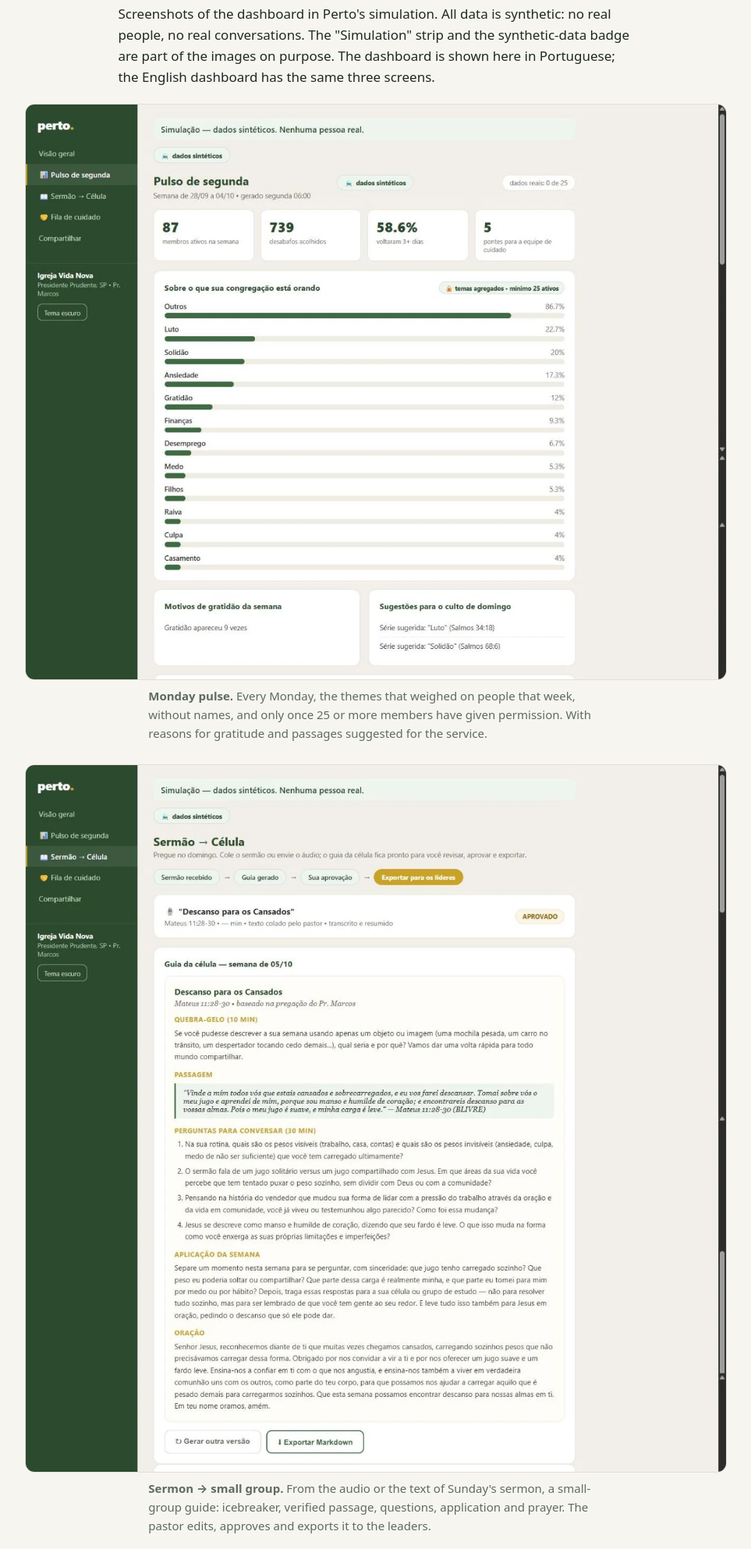
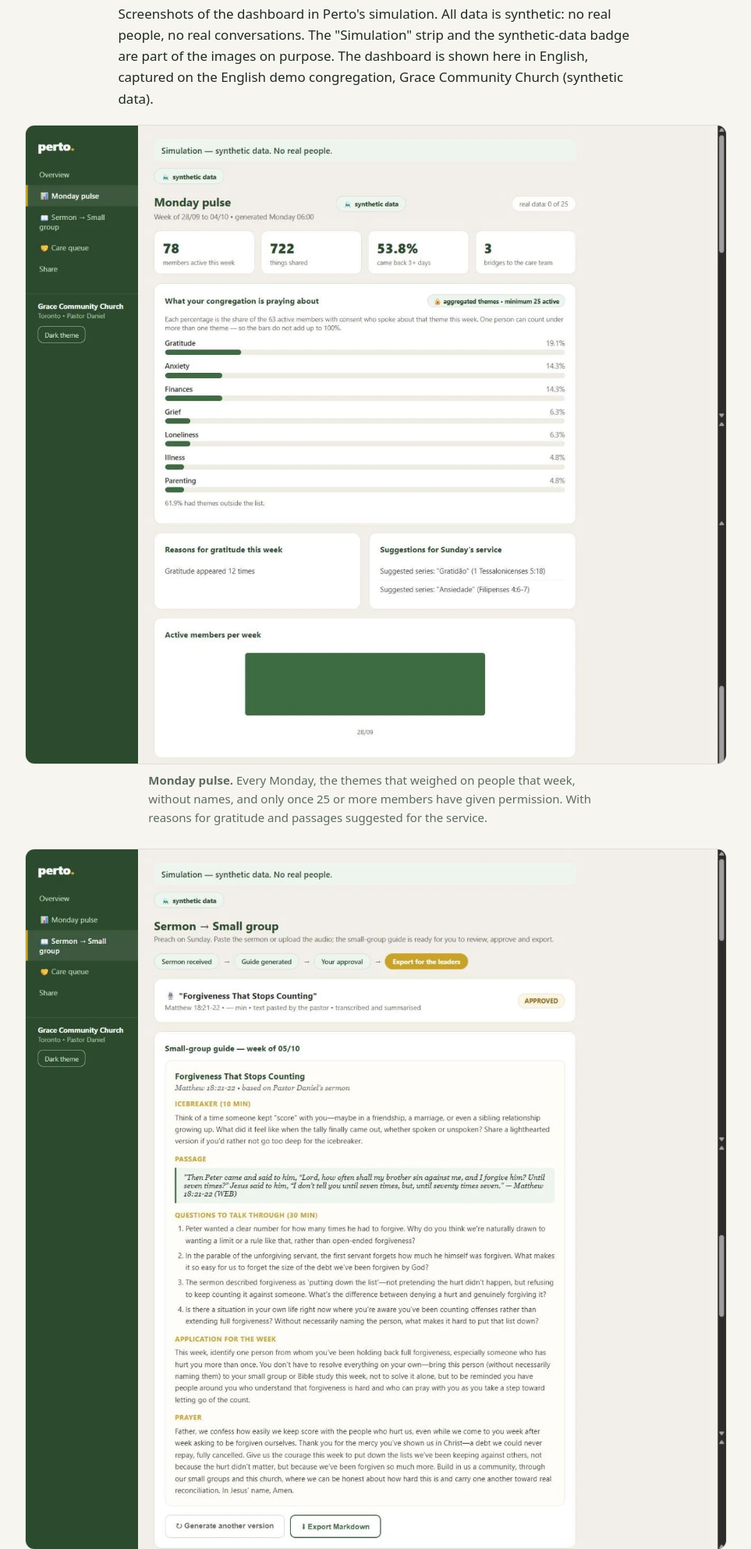
Before and after one commit to bridge-intelligence-lab/perto-site, a plain HTML site: page en/churches.html in a window 1280 px wide. Shown: the part 1077-3063 px from the top of the page at 78% size, without its empty margins (158-1121 px from the left). Drawn offline with Linux system fonts and the light colour scheme.

Commit message:
For-churches EN page: English dashboard screenshots
Replace the three Portuguese dashboard screenshots on en/churches.html with
English ones captured on the perto-sim deployment's English congregation
(Grace Community Church, CAGR26), Simulation view, light theme, product
commit 21f4c75 on develop, 2026-10-09 morning ET. Same capture method as
the Portuguese set; the care queue shows the default "All (3)" filter,
since CAGR26 has no new or in-progress requests. Every row is a synthetic
persona. igrejas.html and the painel-* files are untouched.

- assets/img/dashboard-pulse.{webp,png} 1328x1210
- assets/img/dashboard-sermon-group.{webp,png} 1328x1327
- assets/img/dashboard-care-queue.{webp,png} 1328x884
- en/churches.html: picture sources, sizes, alt texts, intro sentence
- assets/img/README.md: the English set's provenance

Co-Authored-By: Claude Fable 5.1 <noreply@anthropic.com>

```diff
--- a/en/churches.html
+++ b/en/churches.html
@@ -36,17 +36,17 @@
   <p><a href="/en/demo/grace.html" target="_blank" rel="noopener">See how Perto talks</a>: a week with three fictional members of Grace Community Church, Toronto (opens in a new tab).</p>
 
   <h2 id="dashboard">See the pastor's dashboard</h2>
-  <p>Screenshots of the dashboard in Perto's simulation. All data is synthetic: no real people, no real conversations. The "Simulation" strip and the synthetic-data badge are part of the images on purpose. The dashboard is shown here in Portuguese; the English dashboard has the same three screens.</p>
+  <p>Screenshots of the dashboard in Perto's simulation. All data is synthetic: no real people, no real conversations. The "Simulation" strip and the synthetic-data badge are part of the images on purpose. The dashboard is shown here in English, captured on the English demo congregation, Grace Community Church (synthetic data).</p>
     <figure class="shot">
-      <picture><source type="image/webp" srcset="/assets/img/painel-pulso.webp"><img src="/assets/img/painel-pulso.png" width="1328" height="1090" loading="lazy" decoding="async" alt="The Monday pulse screen of the Perto dashboard, in Portuguese, marked as a simulation with synthetic data: four numbers for the week and the congregation's list of themes, with bars and percentages, without names."></picture>
+      <picture><source type="image/webp" srcset="/assets/img/dashboard-pulse.webp"><img src="/assets/img/dashboard-pulse.png" width="1328" height="1210" loading="lazy" decoding="async" alt="The Monday pulse screen of the Perto dashboard, in English, marked as a simulation with synthetic data: four numbers for the week, the congregation's list of themes with bars and percentages and no names, the reasons for gratitude, suggestions for Sunday's service and a chart of active members per week."></picture>
       <figcaption><strong>Monday pulse.</strong> Every Monday, the themes that weighed on people that week, without names, and only once 25 or more members have given permission. With reasons for gratitude and passages suggested for the service.</figcaption>
     </figure>
     <figure class="shot">
-      <picture><source type="image/webp" srcset="/assets/img/painel-sermao-celula.webp"><img src="/assets/img/painel-sermao-celula.png" width="1328" height="1340" loading="lazy" decoding="async" alt="The Sermon → Small group screen, in Portuguese, marked as a simulation: the sermon received and the generated small-group guide, with icebreaker, passage, questions, application and prayer, and the buttons to generate another version and export."></picture>
+      <picture><source type="image/webp" srcset="/assets/img/dashboard-sermon-group.webp"><img src="/assets/img/dashboard-sermon-group.png" width="1328" height="1327" loading="lazy" decoding="async" alt="The Sermon → Small group screen, in English, marked as a simulation: the sermon received and approved, and the generated small-group guide with icebreaker, passage, questions to talk through, application for the week and prayer, and the buttons to generate another version and export Markdown."></picture>
       <figcaption><strong>Sermon → small group.</strong> From the audio or the text of Sunday's sermon, a small-group guide: icebreaker, verified passage, questions, application and prayer. The pastor edits, approves and exports it to the leaders.</figcaption>
     </figure>
     <figure class="shot">
-      <picture><source type="image/webp" srcset="/assets/img/painel-fila-cuidado.webp"><img src="/assets/img/painel-fila-cuidado.png" width="1328" height="800" loading="lazy" decoding="async" alt="The care queue screen, in Portuguese, marked as a simulation: conversation requests from fictional members, with their name, the sentence they left, the theme and who took the request."></picture>
+      <picture><source type="image/webp" srcset="/assets/img/dashboard-care-queue.webp"><img src="/assets/img/dashboard-care-queue.png" width="1328" height="884" loading="lazy" decoding="async" alt="The care queue screen, in English, marked as a simulation: three conversation requests from fictional members, all closed this week, with their name, the sentence they left, who took the request and the days from request to closure, and the monthly-report line underneath."></picture>
       <figcaption><strong>Care queue.</strong> Whoever asked for someone from the church to call shows up here, with their name and the sentence they chose to leave. The team takes the request and marks when they have spoken with the person; the WhatsApp number is one tap away, only for those who care for them.</figcaption>
     </figure>
 
```
Also changed, not shown: assets/img/dashboard-care-queue.png (added), assets/img/dashboard-care-queue.webp (added), assets/img/dashboard-pulse.png (added), assets/img/dashboard-pulse.webp (added), assets/img/dashboard-sermon-group.png (added), assets/img/dashboard-sermon-group.webp (added), 1 other file.
